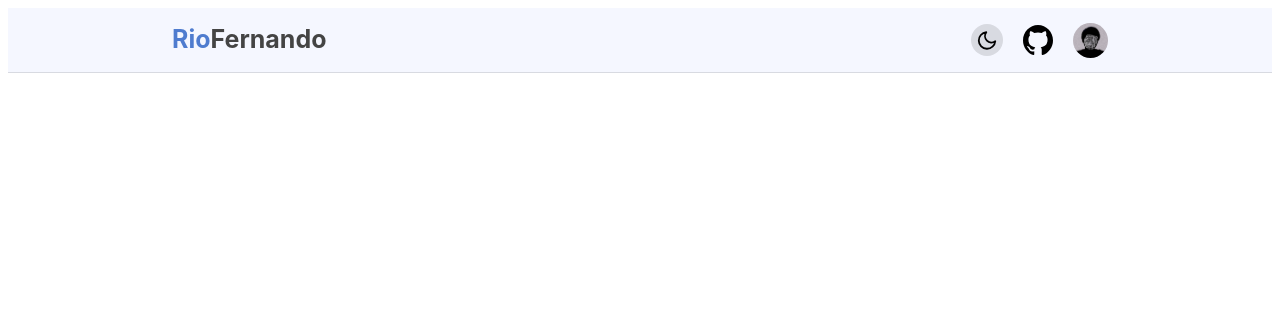
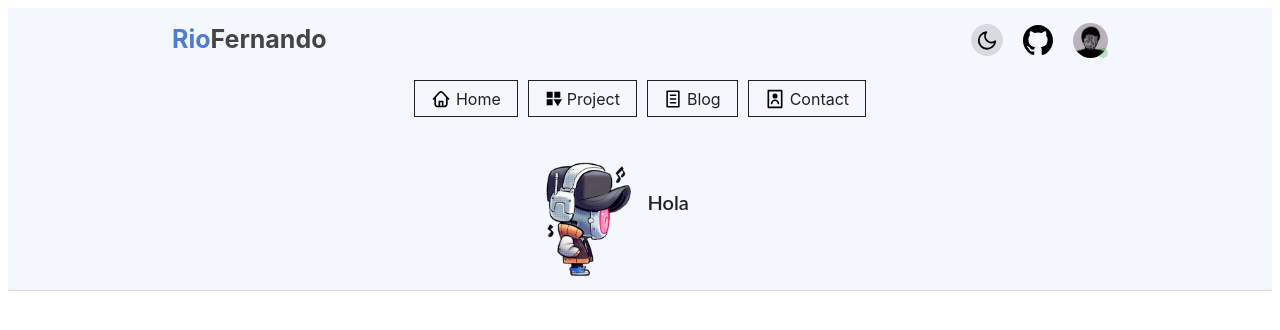
Before and after one commit to riofernantech/portfolio-react, a React (Vite) app: page / in a window 1280 px wide. Shown: the top 330 px of the page. Built offline with nearby package versions, Linux system fonts and the light colour scheme.

Commit message:
completed header component

```diff
--- a/src/Header/Header.jsx
+++ b/src/Header/Header.jsx
@@ -1,9 +1,13 @@
 import TopBar from "./Topbar/TopBar"
+import Navbar from "./Navbar/Navbar"
+import Vector from "./Vector/Vector"
 
 export default function Header(){
     return (
         <header>
             <TopBar/>
+            <Navbar/>
+            <Vector/>
         </header>
     )
 }
--- /dev/null
+++ b/src/Header/Navbar/BlogNav.jsx
@@ -0,0 +1,10 @@
+export default function BlogNav(){
+    return (
+        <a class="navBtn" dataTitle="Blog" href="#" onclick="handleNavigation('/blog')">
+            <svg className="dark-icon" fill="black" version="1.1" id="Layer_1" xmlns="http://www.w3.org/2000/svg" xmlns:xlink="http://www.w3.org/1999/xlink" width="18px" height="18px" viewBox="0 0 92 92" enableBackground="new 0 0 92 92" xml:space="preserve">
+                <path id="XMLID_1960_" d="M76,2H16c-2.2,0-4,1.8-4,4v80c0,2.2,1.8,4,4,4h60c2.2,0,4-1.8,4-4V6C80,3.8,78.2,2,76,2z M72,82H20V10h52V82z M28.5,65c0-2.2,1.8-4,4-4h27c2.2,0,4,1.8,4,4s-1.8,4-4,4h-27C30.3,69,28.5,67.2,28.5,65z M29.1,46c0-2.2,1.8-4,4-4h26.3c2.2,0,4,1.8,4,4s-1.8,4-4,4H33.1C30.9,50,29.1,48.2,29.1,46z M29.1,27c0-2.2,1.8-4,4-4h26.3c2.2,0,4,1.8,4,4s-1.8,4-4,4H33.1C30.9,31,29.1,29.2,29.1,27z" />
+            </svg>
+            Blog
+        </a>
+    )
+}
--- /dev/null
+++ b/src/Header/Navbar/ContactNav.jsx
@@ -0,0 +1,8 @@
+export default function HomeNav(){
+    return (
+        <a className="navBtn" dataTitle="Contact" href="#" onclick="handleNavigation(`/contact`)">
+            <svg class="dark-icon" fill="black" width="20px" height="20px" viewBox="0 0 24 24" xmlns="http://www.w3.org/2000/svg"><path d="M20,1H4A1,1,0,0,0,3,2V22a1,1,0,0,0,1,1H20a1,1,0,0,0,1-1V2A1,1,0,0,0,20,1ZM19,21H5V3H19ZM9,8.5a3,3,0,1,1,3,3A3,3,0,0,1,9,8.5Zm-2,9a5,5,0,0,1,10,0,1,1,0,0,1-2,0,3,3,0,0,0-6,0,1,1,0,0,1-2,0Z"/></svg>
+            Contact
+        </a>
+    )
+}
--- /dev/null
+++ b/src/Header/Navbar/HomeNav.jsx
@@ -0,0 +1,10 @@
+export default function HomeNav(){
+    return (
+        <a className="navBtn" dataTitle="Intro" href="#" onclick="handleNavigation('/intro')">
+            <svg class="dark-icon" width="20px" height="20px" viewBox="0 0 24 24" fill="none" xmlns="http://www.w3.org/2000/svg">
+                <path d="M14 21.0001V15.0001H10V21.0001M19 9.77818V16.2001C19 17.8802 19 18.7203 18.673 19.362C18.3854 19.9265 17.9265 20.3855 17.362 20.6731C16.7202 21.0001 15.8802 21.0001 14.2 21.0001H9.8C8.11984 21.0001 7.27976 21.0001 6.63803 20.6731C6.07354 20.3855 5.6146 19.9265 5.32698 19.362C5 18.7203 5 17.8802 5 16.2001V9.77753M21 12.0001L15.5668 5.96405C14.3311 4.59129 13.7133 3.9049 12.9856 3.65151C12.3466 3.42894 11.651 3.42899 11.0119 3.65165C10.2843 3.90516 9.66661 4.59163 8.43114 5.96458L3 12.0001" stroke="black" strokeWidth="2" strokeLinecap="round" strokeLinejoin="round" />
+            </svg>
+            Home
+        </a>
+    )
+}
--- /dev/null
+++ b/src/Header/Navbar/Navbar.jsx
@@ -0,0 +1,15 @@
+import HomeNav from "./HomeNav"
+import ProjectNav from "./ProjectNav"
+import BlogNav from "./BlogNav"
+import ContactNav from "./ContactNav"
+
+export default function Navbar(){
+    return (
+        <nav>
+            <HomeNav />
+            <ProjectNav />
+            <BlogNav />
+            <ContactNav />
+        </nav>
+    )
+}
--- /dev/null
+++ b/src/Header/Navbar/ProjectNav.jsx
@@ -0,0 +1,10 @@
+export default function ProjectNav(){
+    return (
+        <a className="navBtn" dataTitle="Project" href="#" onclick="handleNavigation(`/project`)">
+            <svg class="dark-icon" fill="black" width="17px" height="17px" viewBox="0 0 20 20" xmlns="http://www.w3.org/2000/svg">
+                <g><path d="M2,9H9V2H2Zm0,9H9V11H2ZM18,2H11V9h7Zm-8,9,5,8,5-8Z" /></g>
+            </svg>
+            Project
+        </a>
+    )
+}
--- /dev/null
+++ b/src/Header/Vector/Vector.jsx
@@ -0,0 +1,18 @@
+export default function Vector(){
+    return (
+        <div className="vector-container">
+            <span className="content__container__text"></span>
+            <img className="vector" src="./src/assets/images/cool.png" width="110" />
+            <div className="content">
+                <div className="content__container">
+                <ul className="content__container__list">
+                    <li className="content__container__list__item">Hello</li>
+                    <li className="content__container__list__item">Bonjour</li>
+                    <li className="content__container__list__item">こんにちは</li>
+                    <li className="content__container__list__item">Hola</li>
+                </ul>
+                </div>
+            </div>
+        </div>
+    )
+}
```
